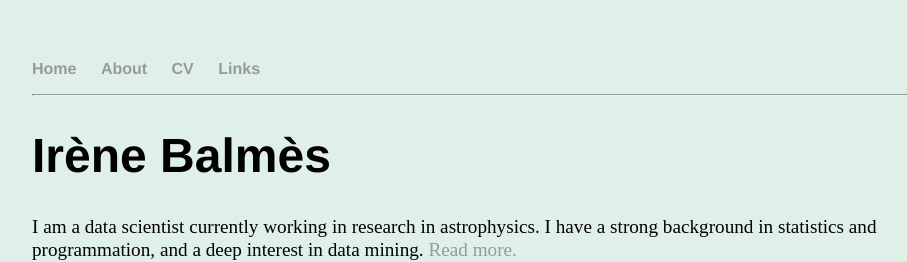
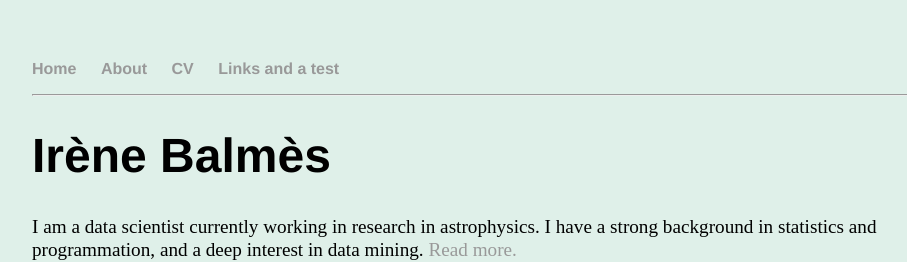
Before and after one commit to IBalmes/IBalmes.github.io, a Jekyll site: the page built from index.html, in a window 1280 px wide. Shown: the top 262 px of the page, without its empty margins (160-1067 px from the left). Built offline with Jekyll 4.4.1, drawn with Linux system fonts in a browser that asks for light colours; grey boxes are pictures that could not be loaded.

Commit message:
Update default.html

```diff
--- a/_layouts/default.html
+++ b/_layouts/default.html
@@ -11,7 +11,7 @@
         <li><a href="/">Home</a></li>
         <li><a href="/about">About</a></li>
         <li><a href="/CV">CV</a></li>
-        <li><a href="/links">Links</a></li>
+        <li><a href="/links">Links and a test</a></li>
       </ul>
       <hr>
     </nav>
```
